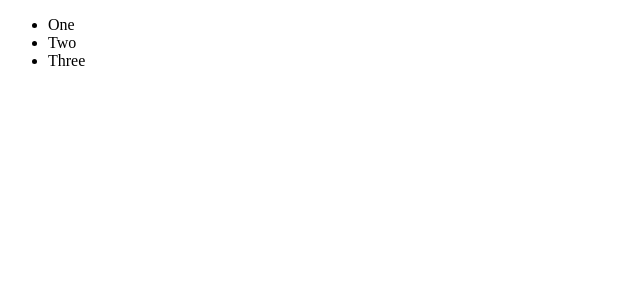
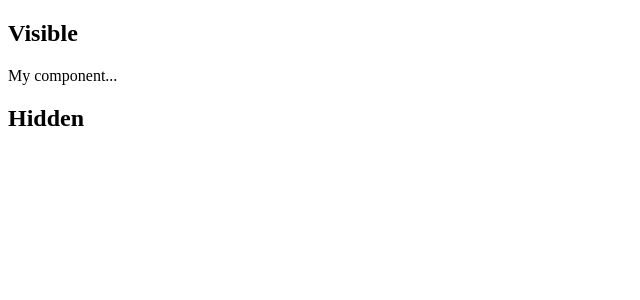
Before and after one commit to doniisetiiawan/react-pzq, a React (Create React App) app: page / in a window 1280 px wide. Shown: the top 300 px of the page, without its empty margins (0-640 px from the left). Built offline with nearby package versions, Linux system fonts and the light colour scheme.

Commit message:
Conditional rendering

```diff
--- a/src/MyComponent.jsx
+++ b/src/MyComponent.jsx
@@ -1,13 +1,5 @@
-import BaseComponent from './BaseComponent';
+import React from 'react';
 
-export default class MyComponent extends BaseComponent {
-  componentDidMount() {
-    this.data = this.data.merge({
-      items: [
-        { id: 1, name: 'One', done: false },
-        { id: 2, name: 'Two', done: false },
-        { id: 3, name: 'Three', done: false },
-      ],
-    });
-  }
-}
+const MyComponent = () => <p>My component...</p>;
+
+export default MyComponent;
--- /dev/null
+++ b/src/cond.jsx
@@ -0,0 +1,3 @@
+import React from 'react';
+
+export default (Component, predicate) => (props) => predicate() && <Component {...props} />;
--- a/src/index.jsx
+++ b/src/index.jsx
@@ -1,11 +1,18 @@
 import React from 'react';
 import { render } from 'react-dom';
 
+import cond from './cond';
 import MyComponent from './MyComponent';
+
+const ComposedVisible = cond(MyComponent, () => true);
+const ComposedHidden = cond(MyComponent, () => false);
 
 render(
   <section>
-    <MyComponent />
+    <h1>Visible</h1>
+    <ComposedVisible />
+    <h2>Hidden</h2>
+    <ComposedHidden />
   </section>,
   document.getElementById('root'),
 );
```
